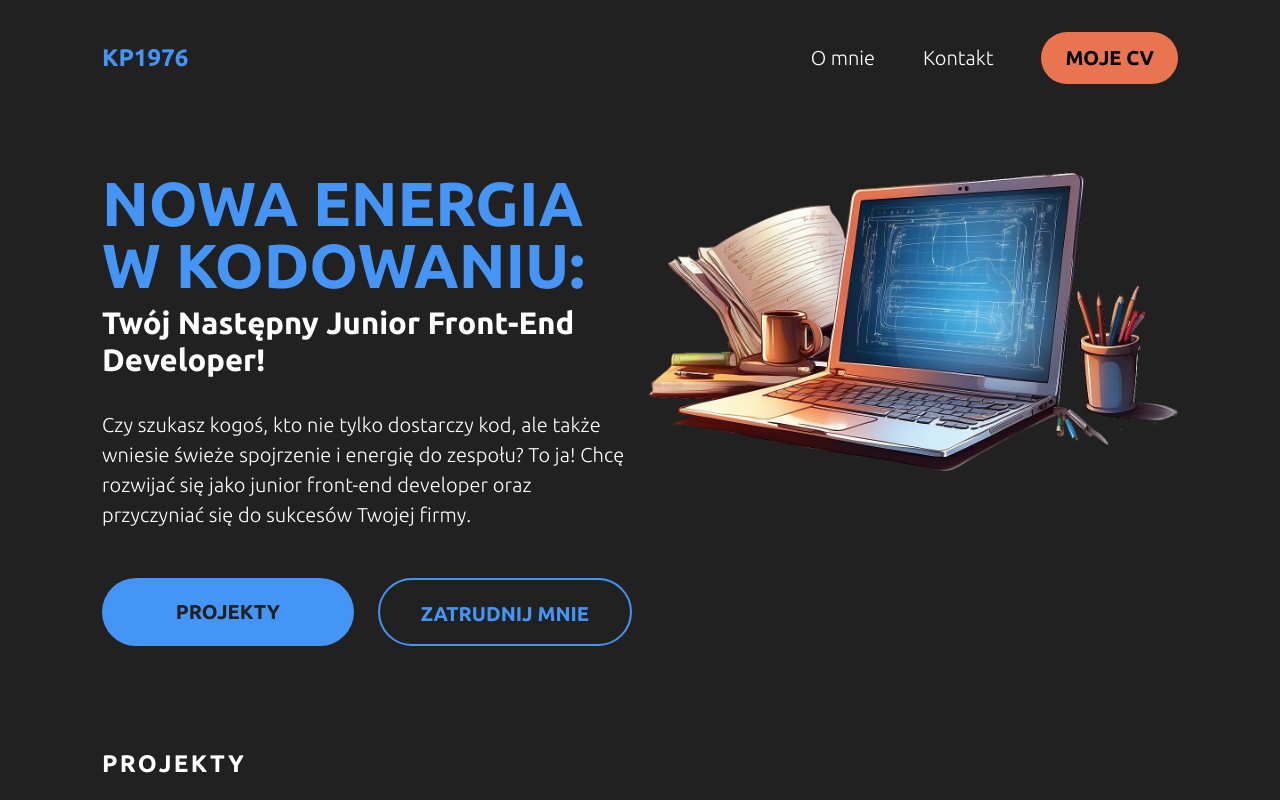
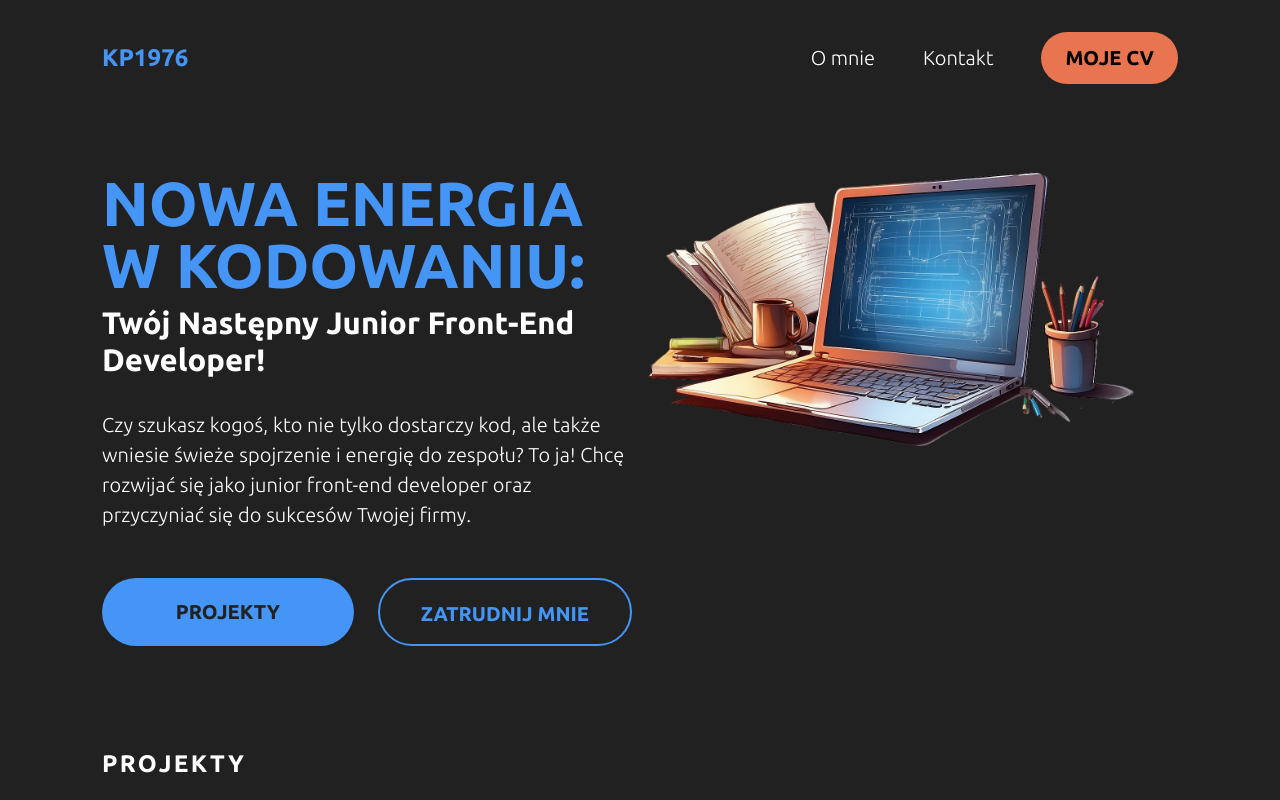
Before and after one commit to KP1976/portfolio, a Next.js app: page / in a window 1280 px wide. Shown: the top 800 px of the page. Built offline with nearby package versions, Linux system fonts and the light colour scheme; no server answers.

Commit message:
Fix performance, accessibility, best practices and SEO with Lighthouse on mmobile devices.

```diff
--- a/components/Header/Header.tsx
+++ b/components/Header/Header.tsx
@@ -9,12 +9,16 @@ import { CTAButton } from './CTAButton';
 export const Header = () => {
   return (
     <header className={styles.header}>
+      <div className={styles['header-image-container']}>
         <Image
           className={styles['header-image']}
           src={headerPic}
           alt=""
+          fill
           priority
+          sizes="(max-width: 768px) 100vw, (max-width: 1200px) 50vw, 33vw"
         />
+      </div>
       <HeaderText />
 
       <div className={styles.buttons}>
--- a/components/Projects/Project.tsx
+++ b/components/Projects/Project.tsx
@@ -40,7 +40,6 @@ export const Project = ({
             alt=""
             priority
             fill
-            style={{ objectFit: 'cover' }}
             sizes="(max-width: 768px) 100vw, (max-width: 1200px) 50vw, 33vw"
           />
         </div>
--- a/styles/Header.module.css
+++ b/styles/Header.module.css
@@ -7,9 +7,14 @@
   position: relative;
 }
 
+.header-image-container {
+  height: 19.6rem;
+  position: relative;
+  width: 32.8rem;
+}
+
 .header-image {
   height: auto;
-  position: relative;
   width: 100%;
 }
 
@@ -21,7 +26,7 @@
 }
 
 @media only screen and (min-width: 576px) {
-  .header-image {
+  .header-image-container {
     height: 21.5rem;
     width: 38rem;
   }
@@ -33,8 +38,8 @@
 }
 
 @media only screen and (min-width: 768px) {
-  .header-image {
-    height: auto;
+  .header-image-container {
+    height: 29.2rem;
     width: 51.8rem;
   }
 
@@ -51,10 +56,11 @@
     column-gap: 1.6rem;
   }
 
-  .header-image {
+  .header-image-container {
     grid-column: 2 / 3;
     grid-row: 1 / 5;
-    width: 100%;
+    height: 24.8rem;
+    width: 44rem;
   }
 
   .buttons {
@@ -70,11 +76,21 @@
   .buttons {
     gap: 2.4rem;
   }
+
+  .header-image-container {
+    height: 27.4rem;
+    width: 48.6rem;
+  }
 }
 
 @media only screen and (min-width: 1440px) {
   .header {
     column-gap: 2.4rem;
+  }
+
+  .header-image-container {
+    height: 31.5rem;
+    width: 55.8rem;
   }
 
   .buttons {
@@ -89,3 +105,10 @@
     grid-template-columns: 57.8rem 1fr;
   }
 }
+
+@media only screen and (min-width: 1920px) {
+  .header-image-container {
+    height: 39.6rem;
+    width: 70rem;
+  }
+}
--- a/styles/Project.module.css
+++ b/styles/Project.module.css
@@ -19,6 +19,7 @@
 .project-image {
   border-radius: 1.5em;
   height: auto;
+  object-fit: cover;
   width: 100%;
 }
 
```
Lines whose indentation alone changed are shown as unchanged.
